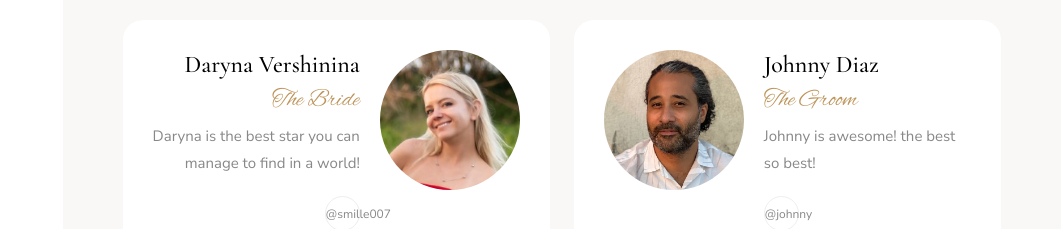
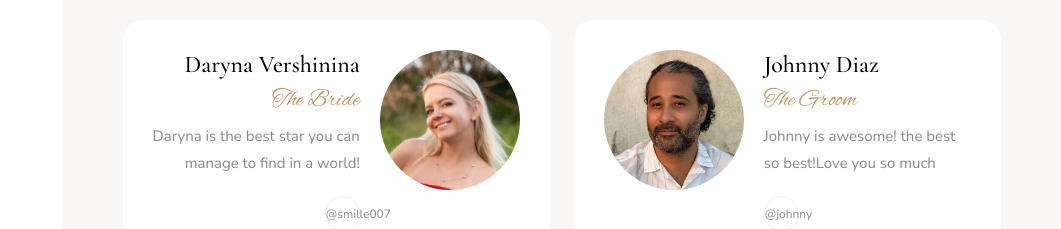
Before and after one commit to Smille007/Wedding1, a React (Vite) app: page / in a window 1280 px wide. Shown: the part 880-1109 px from the top of the page, without its empty margins (219-1280 px from the left). Built offline with nearby package versions, Linux system fonts and the light colour scheme.

Commit message:
johnny ig

```diff
--- a/src/components/Bridegroom.jsx
+++ b/src/components/Bridegroom.jsx
@@ -59,16 +59,16 @@ function Bridegroom() {
                     Johnny Diaz <i className='ti-heart'></i>
                   </h6>{' '}
                   <span>The Groom</span>
-                  <p>Johnny is awesome! the best so best!</p>
+                  <p>Johnny is awesome! the best so best!Love you so much</p>
                   <div className='social'>
                     <div className='full-width'>
                       <a
-                        href='https://www.instagram.com/johnny/'
+                        href='https://www.instagram.com/mrbullettproof/'
                         className='icon'
                         target='_blank'
                         rel='noopener noreferrer'
                       >
-                        {'@johnny '}
+                        {'@johnny'}
                         <i className='ti-instagram'></i>
                       </a>
                       {/* Instagram link for the groom */}
```
